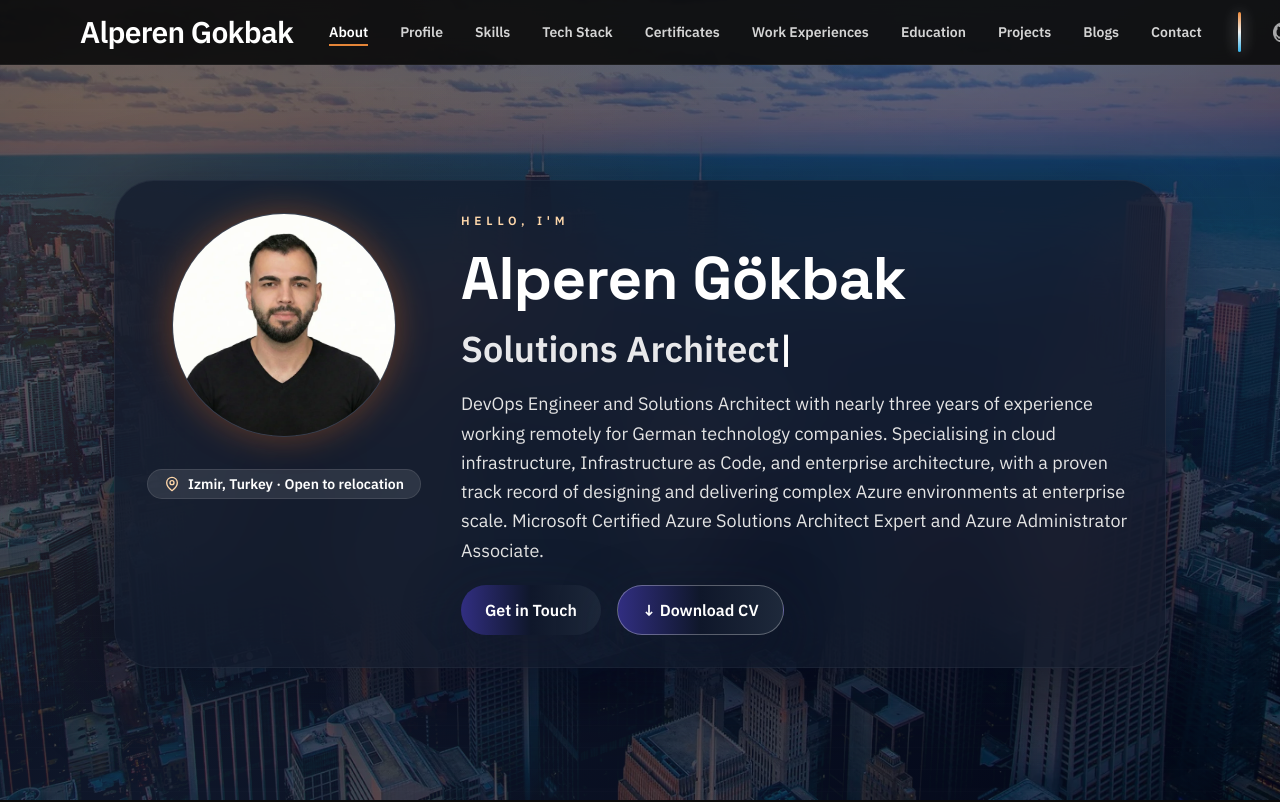
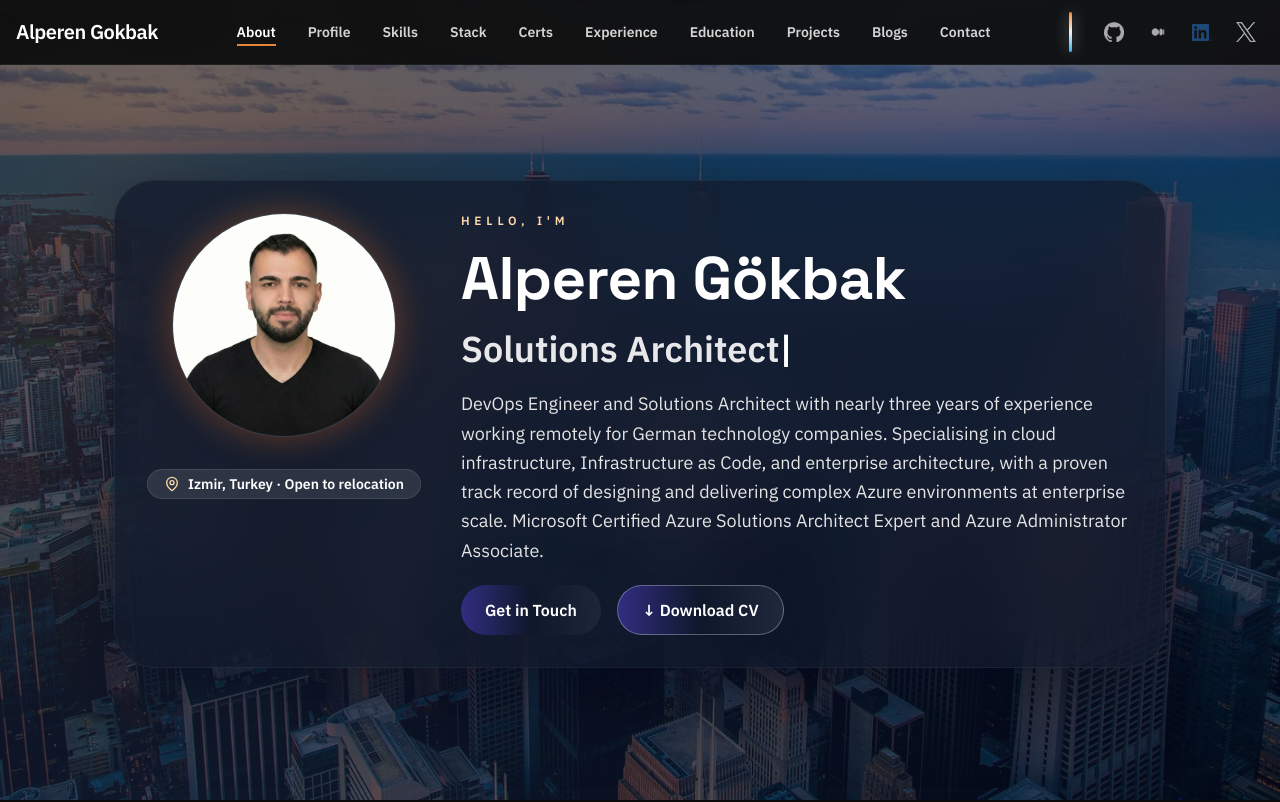
Before and after one commit to alperengokbak/alperengokbak.github.io, a React (Vite) app: page / in a window 1280 px wide. Shown: the top 802 px of the page. Built offline with nearby package versions, Linux system fonts and the light colour scheme.

Commit message:
Refactoring: Modified NavBar element.

```diff
--- a/src/components/NavBar.jsx
+++ b/src/components/NavBar.jsx
@@ -5,9 +5,9 @@ const navItems = [
   { label: "About", href: "#about" },
   { label: "Profile", href: "#snapshot" },
   { label: "Skills", href: "#skills" },
-  { label: "Tech Stack", href: "#tech" },
-  { label: "Certificates", href: "#certificates" },
-  { label: "Work Experiences", href: "#experience" },
+  { label: "Stack", href: "#tech" },
+  { label: "Certs", href: "#certificates" },
+  { label: "Experience", href: "#experience" },
   { label: "Education", href: "#education" },
   { label: "Projects", href: "#projects" },
   { label: "Blogs", href: "#blogs" },
--- a/src/styles.css
+++ b/src/styles.css
@@ -664,7 +664,7 @@
 }
 
 .nav-inner {
-  @apply mx-auto flex w-full max-w-6xl items-center justify-between gap-6 px-4 py-3;
+  @apply mx-auto flex w-full max-w-7xl items-center justify-between gap-6 px-4 py-3;
 }
 
 .nav-logo {
@@ -672,7 +672,7 @@
 }
 
 .nav-name {
-  @apply text-2xl font-bold tracking-tight md:text-3xl;
+  @apply text-lg font-bold tracking-tight md:text-xl;
 }
 
 .nav-links {
@@ -694,7 +694,7 @@
 }
 
 .nav-name-large {
-  @apply text-2xl md:text-3xl font-bold;
+  @apply text-lg md:text-xl font-bold;
 }
 
 .nav-hamburger {
```
